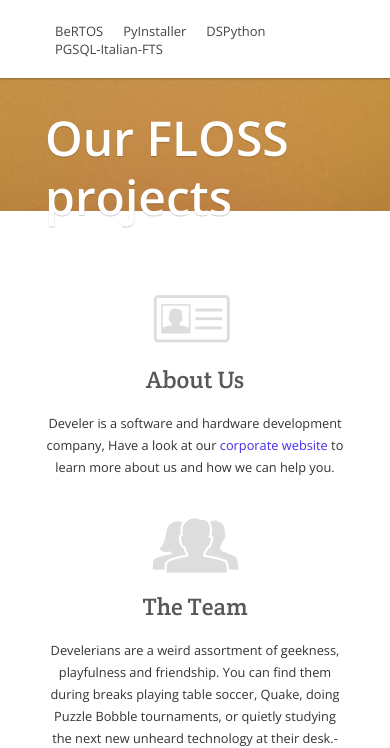
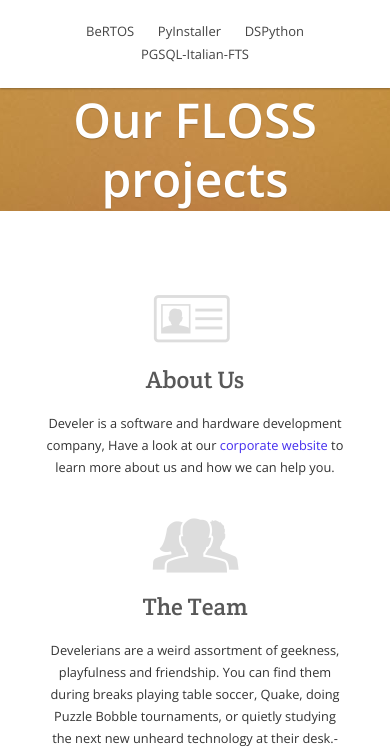
Before and after one commit to develer-staff/develerorg.github.io, a plain HTML site: page _layouts/base.html in a window 390 px wide. Shown: the part 99-847 px from the top of the page. Drawn offline with nearby package versions, Linux system fonts and the light colour scheme; files that its build step writes are made by us from their sources; files whose address does not match are found by name.

Commit message:
Fix main menu and header in mobile view

```diff
--- a/css/base.css
+++ b/css/base.css
@@ -245,9 +245,13 @@ footer .social a:hover img {opacity: 1;}
 @media only screen and (max-width: 767px) {
 
 	header {height: 310px;}
+	header h1 { text-align: center;}
 	header h2, header .six.columns {display: none;}
-	header .slogan {padding: 30px 0;}
+	header .slogan {padding: 2px 0;}
 
+	ul.mainMenu { text-align: center}
+	ul.mainMenu li { display: inline-block; text-align: center; float: none;
+		padding-bottom: 5px; }
 
 	nav .container .logo {margin-bottom: 20px; text-align: center;}
 
```
